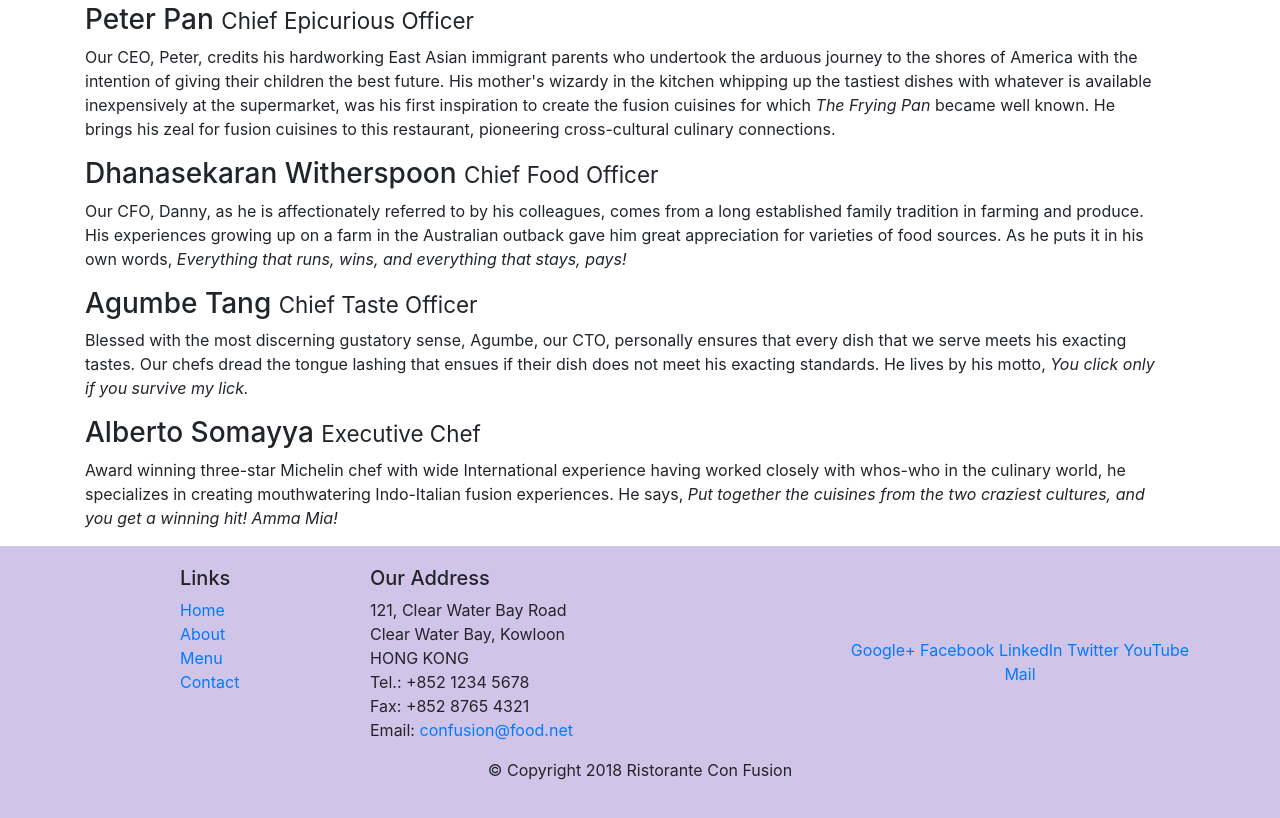
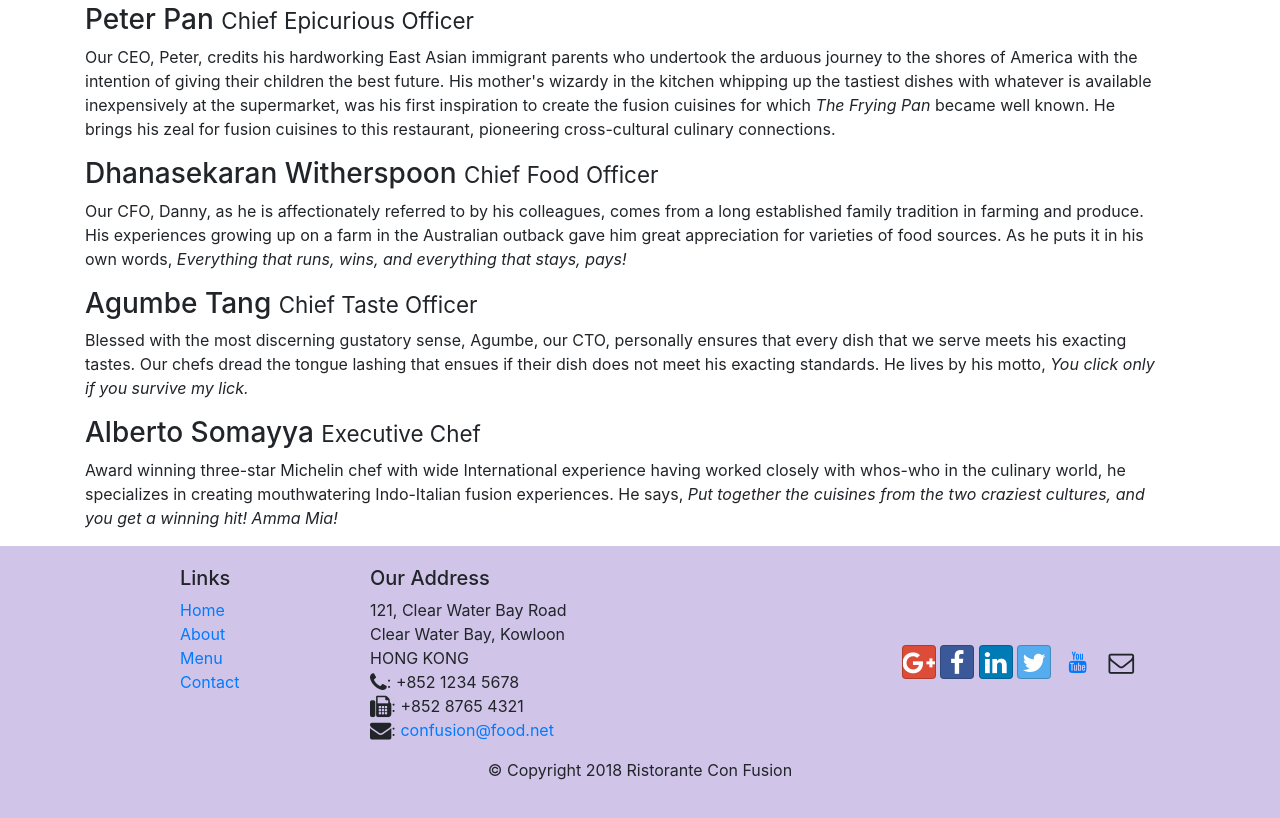
Before and after one commit to CZAMBARE/React_Coursera_Project, a website: page aboutus.html in a window 1280 px wide. Shown: the part 802-1620 px from the top of the page. Drawn offline with nearby package versions, Linux system fonts and the light colour scheme.

Commit message:
Buttons and Icon Added in Both files

```diff
--- a/aboutus.html
+++ b/aboutus.html
@@ -9,6 +9,8 @@
 
      <!-- Bootstrap CSS -->
      <link rel="stylesheet" href="node_modules/bootstrap/dist/css/bootstrap.min.css">
+     <link rel="stylesheet" href="node_modules/font-awesome/css/font-awesome.min.css">
+    <link rel="stylesheet" href="node_modules/bootstrap-social/bootstrap-social.css">
      <link rel="stylesheet" href="css/style.css"/>
 
     <title>Ristorante Con Fusion: About Us</title>
@@ -24,10 +26,10 @@
            <a class="navbar-brand mr-auto text-white" href="./index.html">Ristorant Con Fusion</a>
            <div class="collapse navbar-collapse" id="Navbar">
             <ul class="navbar-nav mr-auto">
-                <li class="nav-item"><a class="nav-link text-white"  href="./index.html">Home</a></li>
-                <li class="nav-item active"><a class="nav-link text-white" href="#">About</a></li>
-                <li class="nav-item"><a class="nav-link text-white" href="#">Menu</a></li>
-                <li class="nav-item"><a class="nav-link text-white" href="#">Contact</a></li>
+                <li class="nav-item"><a class="nav-link text-white"  href="./index.html"><span class="fa fa-home"></span> Home</a></li>
+                <li class="nav-item active"><a class="nav-link text-white" href="#"><span class="fa fa-info"></span> About</a></li>
+                <li class="nav-item"><a class="nav-link text-white" href="#"><span class="fa fa-list fa-lg"></span> Menu</a></li>
+                <li class="nav-item"><a class="nav-link text-white" href="#"><span class="fa fa-address-card fa-lg"></span> Contact</a></li>
              </ul>
 
            </div>
@@ -104,19 +106,19 @@
 		              121, Clear Water Bay Road<br>
 		              Clear Water Bay, Kowloon<br>
 		              HONG KONG<br>
-		              Tel.: +852 1234 5678<br>
-		              Fax: +852 8765 4321<br>
-		              Email: <a href="mailto:confusion@food.net">confusion@food.net</a>
+                      <span class="fa fa-phone fa-lg"></span>: +852 1234 5678<br>
+		              <span class="fa fa-fax fa-lg"></span>: +852 8765 4321<br>
+		              <span class="fa fa-envelope fa-lg"></span>: <a href="mailto:confusion@food.net">confusion@food.net</a>
 		           </address>
                 </div>
                 <div class="col-12 col-sm-4 align-self-center">
                     <div class="text-center">
-                        <a href="http://google.com/+">Google+</a>
-                        <a href="http://www.facebook.com/profile.php?id=">Facebook</a>
-                        <a href="http://www.linkedin.com/in/">LinkedIn</a>
-                        <a href="http://twitter.com/">Twitter</a>
-                        <a href="http://youtube.com/">YouTube</a>
-                        <a href="mailto:">Mail</a>
+                        <a class="btn btn-social-icon btn-google" href="http://google.com/+"><span class="fa fa-google-plus fa-lg"></span></a>
+                        <a class="btn btn-social-icon btn-facebook" href="http://www.facebook.com/profile.php?id="><span class="fa fa-facebook fa-lg"></span></a>
+                        <a class="btn btn-social-icon btn-linkedin" href="http://www.linkedin.com/in/"><span class="fa fa-linkedin fa-lg"></span></a>
+                        <a class="btn btn-social-icon btn-twitter" href="http://twitter.com/"><span class="fa fa-twitter fa-lg"></span></a>
+                        <a class="btn btn-social-icon-youtube" href="http://youtube.com/"><span class="fa fa-youtube fa-lg"></span></a>
+                        <a class="btn btn-social-icon href="mailto:"><span class="fa fa-envelope-o fa-lg"></span></a>
                     </div>
                 </div>
            </div>
--- a/package.json
+++ b/package.json
@@ -15,6 +15,8 @@
   },
   "dependencies": {
     "bootstrap": "^4.0.0",
+    "bootstrap-social": "^5.1.1",
+    "font-awesome": "^4.7.0",
     "jquery": "^3.3.1",
     "popper.js": "^1.12.9"
   }
```
Also changed, not shown: index.html (+15 -13 lines), 1 other file.
